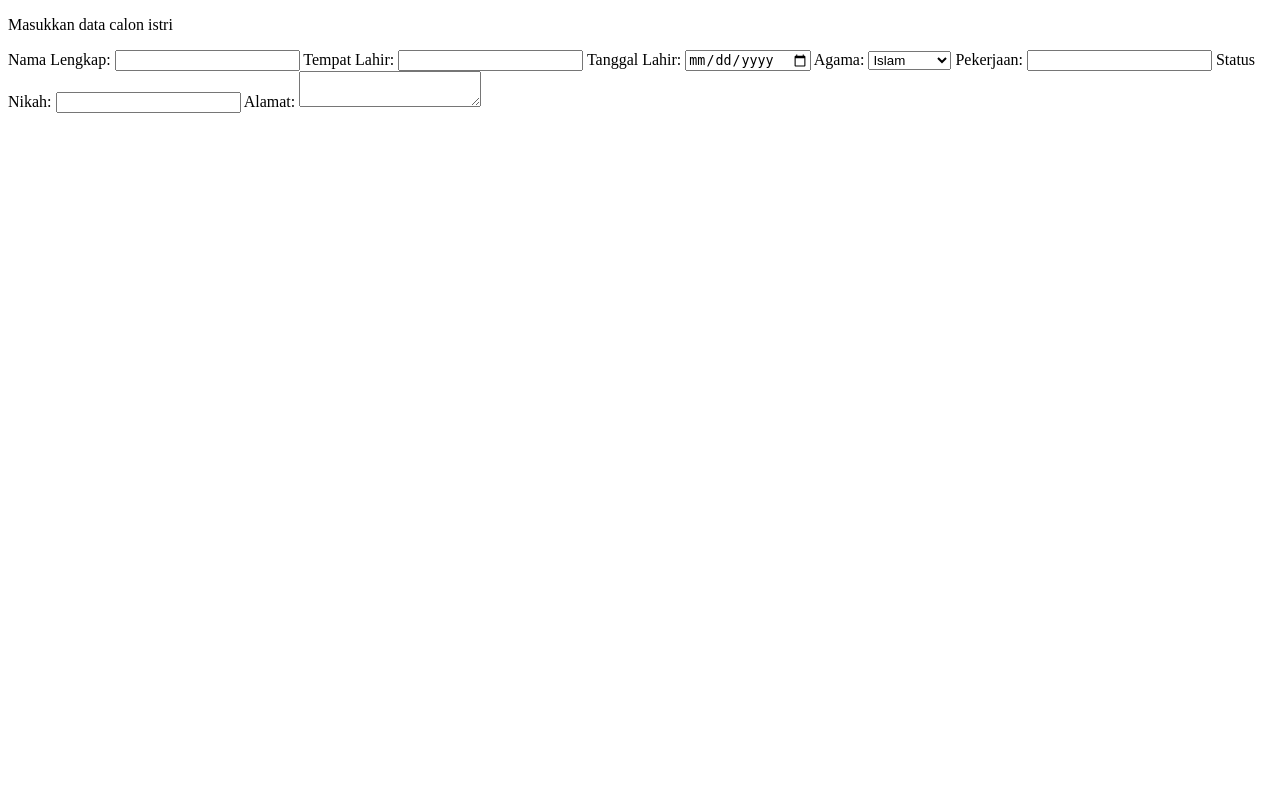
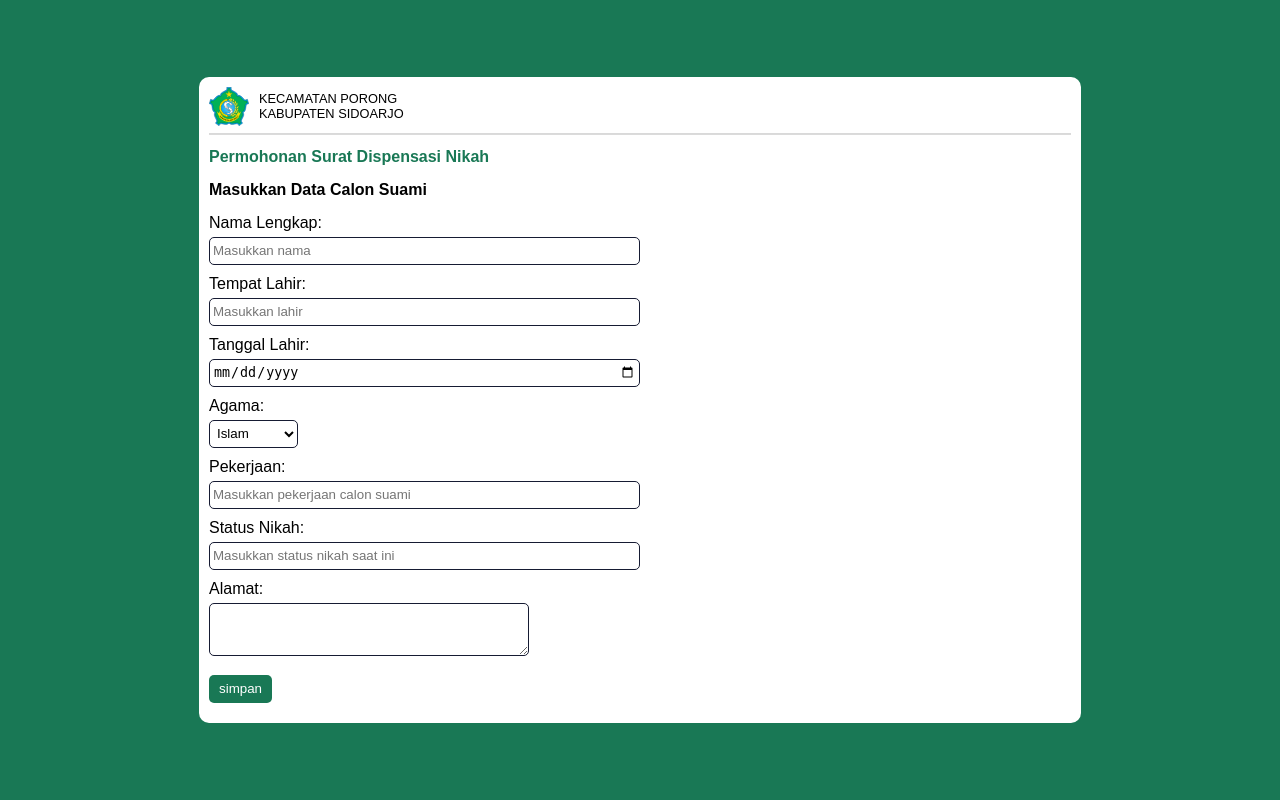
Before and after one commit to evannmy/dispensasi-nikah-website, a PHP site: page /data-istri.php in a window 1280 px wide. Run offline with PHP 8.4, Linux system fonts and the light colour scheme; some web fonts are replaced.

Commit message:
add style for wife's data entry form and husband's data entry form

```diff
--- a/data-istri.php
+++ b/data-istri.php
@@ -3,23 +3,36 @@
   <head>
     <meta charset="utf-8">
     <meta name="viewport" content="width=device-width, initial-scale=1.0">
-    <title>Dispensasi Nikah</title>
+    <title>Dispensasi Nikah - Data Istri</title>
+    <link rel="stylesheet" href="styles/form-data.css">
   </head>
   <body>
-    <p>Masukkan data calon istri</p>
 
-    <form action="" method="post">
+    <main>
+      <nav>
+        <img class="logo" src="images/sidoarjo-regency-logo.svg" alt="Logo Kabupaten Sidoarjo">
+        <p>
+          KECAMATAN PORONG
+          <br>
+          KABUPATEN SIDOARJO
+        </p>
+      </nav>
+
+      <p class="header">Permohonan Surat Dispensasi Nikah</p>
+      <p>Masukkan Data Calon Suami</p>
+
+      <form action="data-istri.php" method="post">
         <!-- input name -->
         <label for="name">Nama Lengkap: </label>
-      <input type="text" name="name" id="name">
+        <input type="text" name="name" id="name" placeholder="Masukkan nama" required>
 
         <!-- input place of birth -->
         <label for="placeOfBirth">Tempat Lahir: </label>
-      <input type="text" name="placeOfBirth" id="placeOfBirth">
+        <input type="text" name="placeOfBirth" id="placeOfBirth" placeholder="Masukkan lahir" required>
 
         <!-- input date of birth-->
         <label for="dateOfBirth">Tanggal Lahir: </label>
-      <input type="date" name="dateOfBirth" id="dateOfBirth">
+        <input type="date" name="dateOfBirth" id="dateOfBirth" required>
 
         <!-- select religion -->
         <label for="religion">Agama: </label>
@@ -33,15 +46,19 @@
 
         <!-- input job -->
         <label for="job">Pekerjaan: </label>
-      <input type="text" name="job" id="job">
+        <input type="text" name="job" id="job" placeholder="Masukkan pekerjaan calon suami" required>
 
         <!-- married status -->
         <label for="marriedStatus">Status Nikah: </label>
-      <input type="text" name="marriedStatus" id="marriedStatus">
+        <input type="text" name="marriedStatus" id="marriedStatus" placeholder="Masukkan status nikah saat ini" required>
 
         <!-- input address -->
         <label for="address">Alamat: </label>
-      <textarea name="address" id="address"></textarea>
+        <textarea name="address" id="address" rows="3" cols="40" required></textarea>
+
+        <input type="submit" name="submit" value="simpan">
       </form>
+    </main>
+
   </body>
 </html>
--- /dev/null
+++ b/styles/form-data.css
@@ -0,0 +1,130 @@
+@font-face {
+  font-family: "work-sans-bold";
+  src: url("../fonts/work-sans/WorkSans-Bold.ttf");
+  font-weight: bold;
+  font-style: normal;
+}
+
+* {
+  margin: 0;
+  padding: 0;
+  box-sizing: border-box;
+}
+
+body {
+  min-height: 100vh;
+  display: flex;
+  justify-content: center;
+  align-items: center;
+  display: flex;
+  justify-content: center;
+  align-items: center;
+  font-family: sans-serif;
+  background-color: #197855;
+  padding: 10px;
+}
+
+/* nav syle */
+nav {
+  display: flex;
+  align-items: center;
+  gap: 10px;
+  font-family: work-sans-bold, sans-serif;
+  font-size: .8em;
+  box-shadow: rgba(0, 0, 0, 0.15) 0px 1.95px 0px;
+  padding-bottom: 7px;
+}
+
+nav .logo {
+  width: 40px;
+}
+
+main {
+  background-color: white;
+  border-radius: 10px;
+  padding: 10px;
+}
+
+.header {
+  color: #197855;
+  font-weight: bold;
+}
+
+nav ~ p {
+  margin: 15px 0;
+}
+
+nav ~ p:nth-of-type(2) {
+  font-weight: bold;
+}
+
+input, label {
+  display: block;
+}
+
+input, select {
+  margin-bottom: 10px;
+}
+
+input, select {
+  border-radius: 5px;
+  border: 1px solid #161b33;
+  height: 28px;
+  padding: 3px;
+}
+
+input:not([type="submit"]) {
+  width: 100%;
+}
+
+input[type="submit"] {
+  width: auto;
+  margin-top: 15px;
+  background-color: #197855;
+  color: white;
+  border: none;
+  padding: 5px 10px;
+}
+
+label {
+  margin-bottom: 5px;
+}
+
+select {
+  background-color: white;
+}
+
+textarea {
+  border-radius: 5px;
+  border: 1px solid #161b33;
+  font-family: sans-serif;
+  font-size: .8em;
+  padding: 3px;
+  resize: vertical;
+}
+
+@media print, screen and (min-width: 768px) {
+  main {
+    width: 80%;
+  }
+}
+
+@media print, screen and (min-width: 992px) {
+  main {
+    width: 70%;
+  }
+
+  input:not([type="submit"]) {
+    width: 60%;
+  }
+}
+
+@media print, screen and (min-width: 1200px) {
+  main {
+    width: 70%;
+  }
+
+  input:not([type="submit"]) {
+    width: 50%;
+  }
+}
```
Also changed, not shown: data-suami.php (+26 -9 lines). Lines whose indentation alone changed are shown as unchanged.
